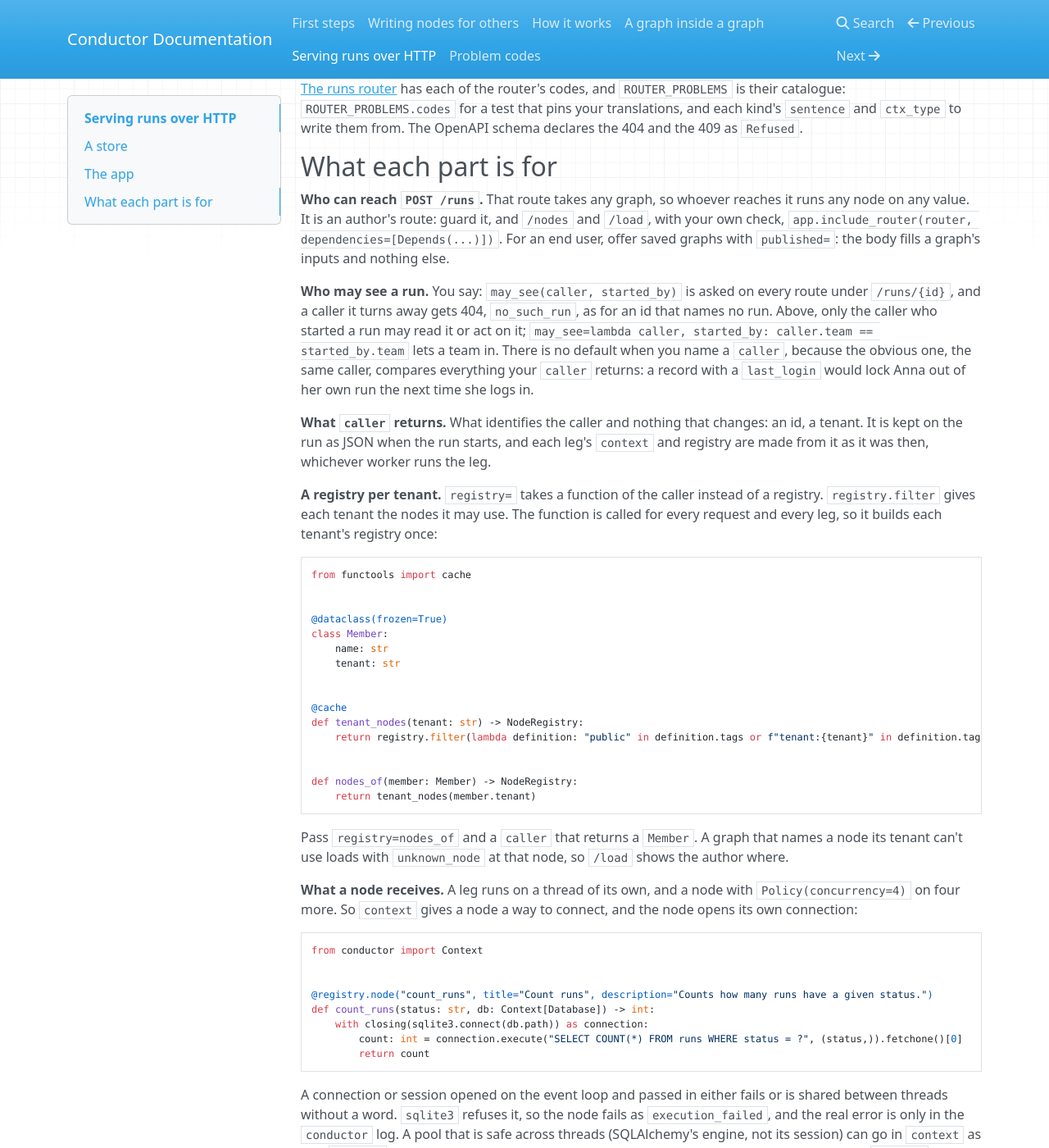
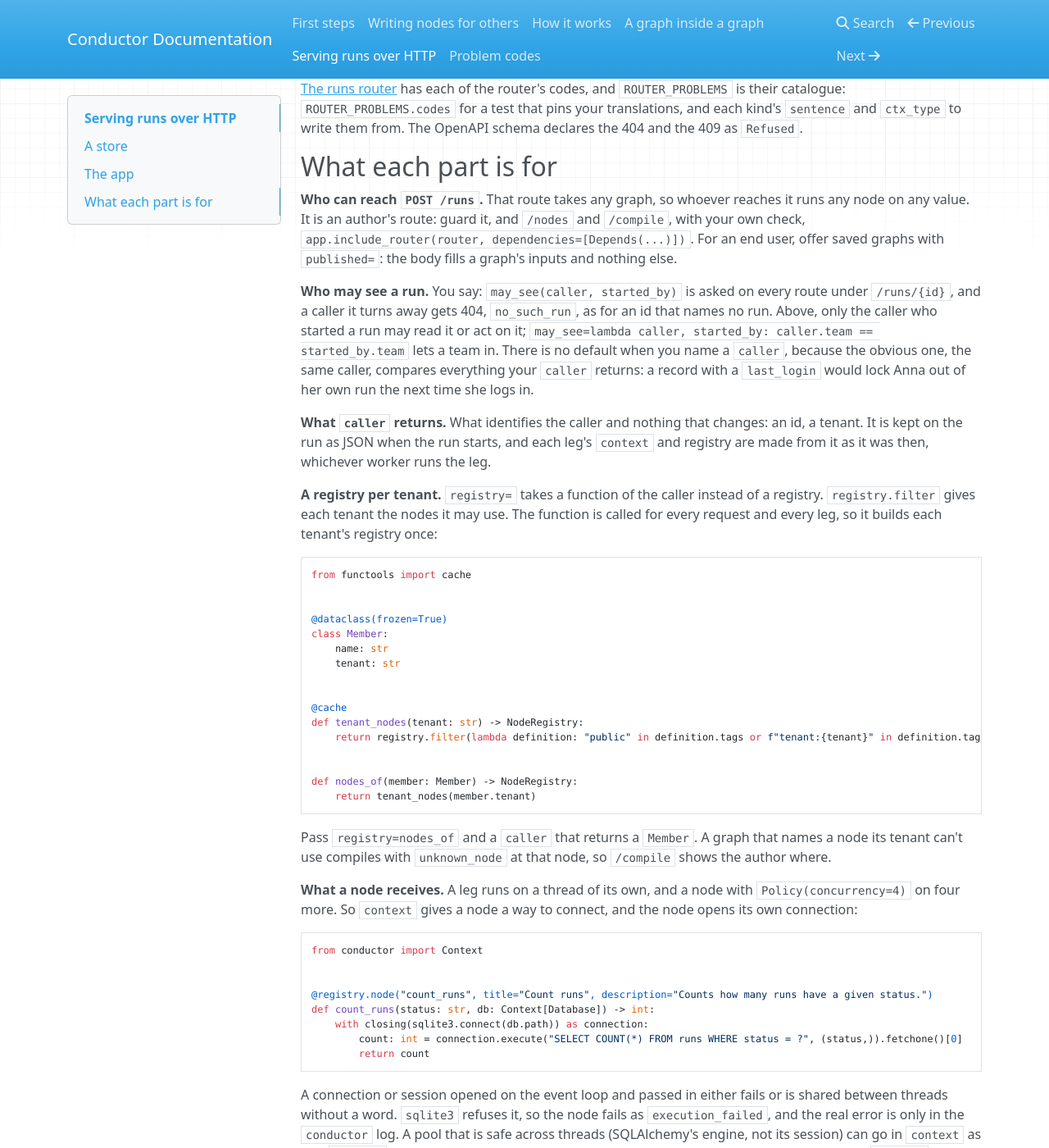
Before and after one commit to syv-ai/conductor, an MkDocs documentation site: the page built from docs/serving-runs.md, in a window 1280 px wide and 1400 px high, scrolled down 3788 px. Shown: the whole window at 82% size. Built offline with MkDocs 1.6.1, drawn with Linux system fonts in a browser that asks for light colours; nearby versions of some CDN libraries; some of the changed text lies outside the part shown.

Commit message:
feat(providers)!: the router compiles a graph at POST /compile, operation compile_graph; POST /load is gone

````diff
--- a/docs/serving-runs.md
+++ b/docs/serving-runs.md
@@ -132,7 +132,7 @@
 | Route | What it does |
 |---|---|
 | `GET /nodes` | The caller's palette: `registry.describe()`, each node with its fields. |
-| `POST /load` | A graph as an editor draws it: `graph.describe()`. Each node has its problems, how often it runs, and its inputs, each a `field` beside its `source`, which says where the input gets its value on each call. The graph's own inputs are each an `address`, a `node_id` and a `field`. |
+| `POST /compile` | A graph as an editor draws it: `graph.describe()`. Each node has its problems, how often it runs, and its inputs, each a `field` beside its `source`, which says where the input gets its value on each call. The graph's own inputs are each an `address`, a `node_id` and a `field`. |
 | `POST /runs` | Start a run of `{"graph": ..., "inputs": {...}}`; 202 with its `id`, 422 listing every problem. |
 | `POST /graphs/{name}/runs` | Start a graph you offer, on its inputs alone. Only with `published=`. |
 | `GET /runs/{id}` | Its `status`, what is `waiting` for a person (as of the last leg's end, so while a leg runs it still lists what was just answered; a client hides the ones it answered), `outputs` once complete (each as its type writes it: a table as `{"columns": [{"name", "type", "values"}]}`, a float that isn't finite as its text, a host's type by its own schema), `refused` answers, and the `cause` of a run that failed, stopped, was cancelled or timed out (an `item_limit` cause says the `items` and `max_items`, for choosing a resume's ceiling). |
@@ -146,7 +146,7 @@
 
 ## What each part is for
 
-**Who can reach `POST /runs`.** That route takes any graph, so whoever reaches it runs any node on any value. It is an author's route: guard it, and `/nodes` and `/load`, with your own check, `app.include_router(router, dependencies=[Depends(...)])`. For an end user, offer saved graphs with `published=`: the body fills a graph's inputs and nothing else.
+**Who can reach `POST /runs`.** That route takes any graph, so whoever reaches it runs any node on any value. It is an author's route: guard it, and `/nodes` and `/compile`, with your own check, `app.include_router(router, dependencies=[Depends(...)])`. For an end user, offer saved graphs with `published=`: the body fills a graph's inputs and nothing else.
 
 **Who may see a run.** You say: `may_see(caller, started_by)` is asked on every route under `/runs/{id}`, and a caller it turns away gets 404, `no_such_run`, as for an id that names no run. Above, only the caller who started a run may read it or act on it; `may_see=lambda caller, started_by: caller.team == started_by.team` lets a team in. There is no default when you name a `caller`, because the obvious one, the same caller, compares everything your `caller` returns: a record with a `last_login` would lock Anna out of her own run the next time she logs in.
 
@@ -173,7 +173,7 @@
     return tenant_nodes(member.tenant)
 ```
 
-Pass `registry=nodes_of` and a `caller` that returns a `Member`. A graph that names a node its tenant can't use loads with `unknown_node` at that node, so `/load` shows the author where.
+Pass `registry=nodes_of` and a `caller` that returns a `Member`. A graph that names a node its tenant can't use compiles with `unknown_node` at that node, so `/compile` shows the author where.
 
 **What a node receives.** A leg runs on a thread of its own, and a node with `Policy(concurrency=4)` on four more. So `context` gives a node a way to connect, and the node opens its own connection:
 
````
Also changed, not shown: CHANGELOG.md (+2 -2 lines), 4 other files.
